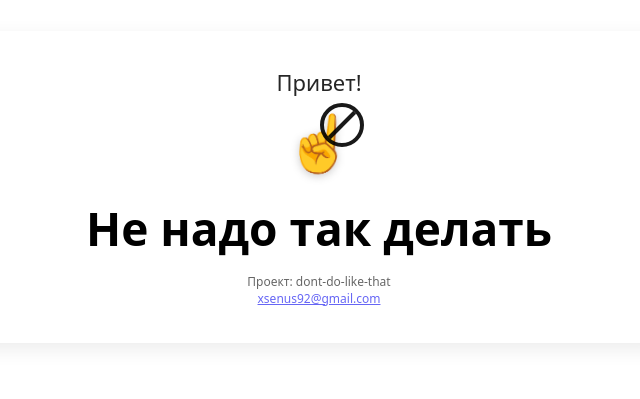
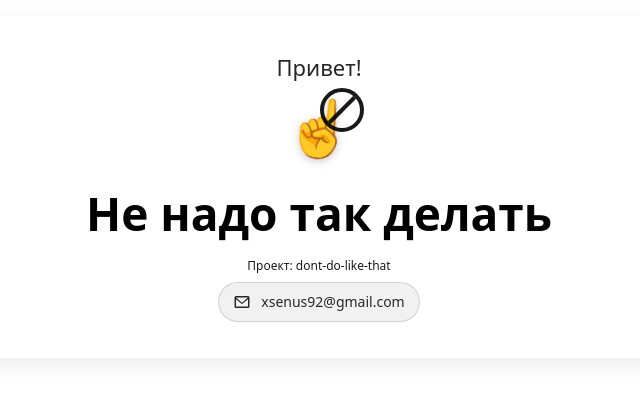
Before and after one commit to Xsenus/dont-do-like-that, a plain HTML site: page web/index.html in a window 1280 px wide. Shown: the part 213-612 px from the top of the page, without its empty margins (321-961 px from the left). Drawn offline with Linux system fonts and the light colour scheme.

Commit message:
feat(web): стилизована ссылка email в футере

```diff
--- a/web/index.html
+++ b/web/index.html
@@ -115,7 +115,49 @@
 
     .footer {
       font-size: 12px;
-      opacity: .6;
+      opacity: .9;
+      display: flex;
+      flex-direction: column;
+      align-items: center;
+      gap: 8px;
+    }
+
+    .footer .email-link {
+      display: inline-flex;
+      align-items: center;
+      gap: 10px;
+      padding: 10px 14px;
+      border-radius: 999px;
+      text-decoration: none;
+      font-size: 14px;
+      line-height: 1;
+      border: 1px solid rgba(0, 0, 0, .08);
+      transition: transform .15s ease, box-shadow .2s ease, background-color .2s ease, border-color .2s ease;
+      /* Адаптация к теме Telegram */
+      color: var(--tg-theme-button-text-color, #111);
+      background: var(--tg-theme-button-color, #f0f0f0);
+      border-color: var(--tg-theme-hint-color, rgba(0, 0, 0, .15));
+    }
+
+    .footer .email-link:hover {
+      transform: translateY(-1px);
+      box-shadow: 0 6px 18px rgba(0, 0, 0, .12);
+    }
+
+    .footer .email-link:active {
+      transform: translateY(0);
+      box-shadow: 0 3px 10px rgba(0, 0, 0, .12);
+    }
+
+    .footer .email-link:focus-visible {
+      outline: 2px solid var(--tg-theme-link-color, #3b82f6);
+      outline-offset: 2px;
+    }
+
+    .footer .email-link svg {
+      width: 18px;
+      height: 18px;
+      display: block;
     }
   </style>
 </head>
@@ -131,8 +173,18 @@
       <h1 class="headline">Не надо так делать</h1>
       <div class="footer">
         <div>Проект: dont-do-like-that</div>
-        <a href="mailto:xsenus92@gmail.com">xsenus92@gmail.com</a>
+        <a class="email-link" href="mailto:xsenus92@gmail.com" title="Написать на xsenus92@gmail.com"
+          aria-label="Написать на xsenus92@gmail.com">
+          <svg viewBox="0 0 24 24" aria-hidden="true" focusable="false">
+            <path fill="currentColor" d="M20 4H4a2 2 0 0 0-2 2v12a2
+      2 0 0 0 2 2h16a2 2 0 0 0 2-2V6a2
+      2 0 0 0-2-2Zm0 2v.01L12 13 4 6.01V6h16ZM4
+      18V8.21l7.4 6.17a1 1 0 0 0 1.2 0L20 8.21V18H4Z" />
+          </svg>
+          <span>xsenus92@gmail.com</span>
+        </a>
       </div>
+
     </div>
   </div>
 
```
